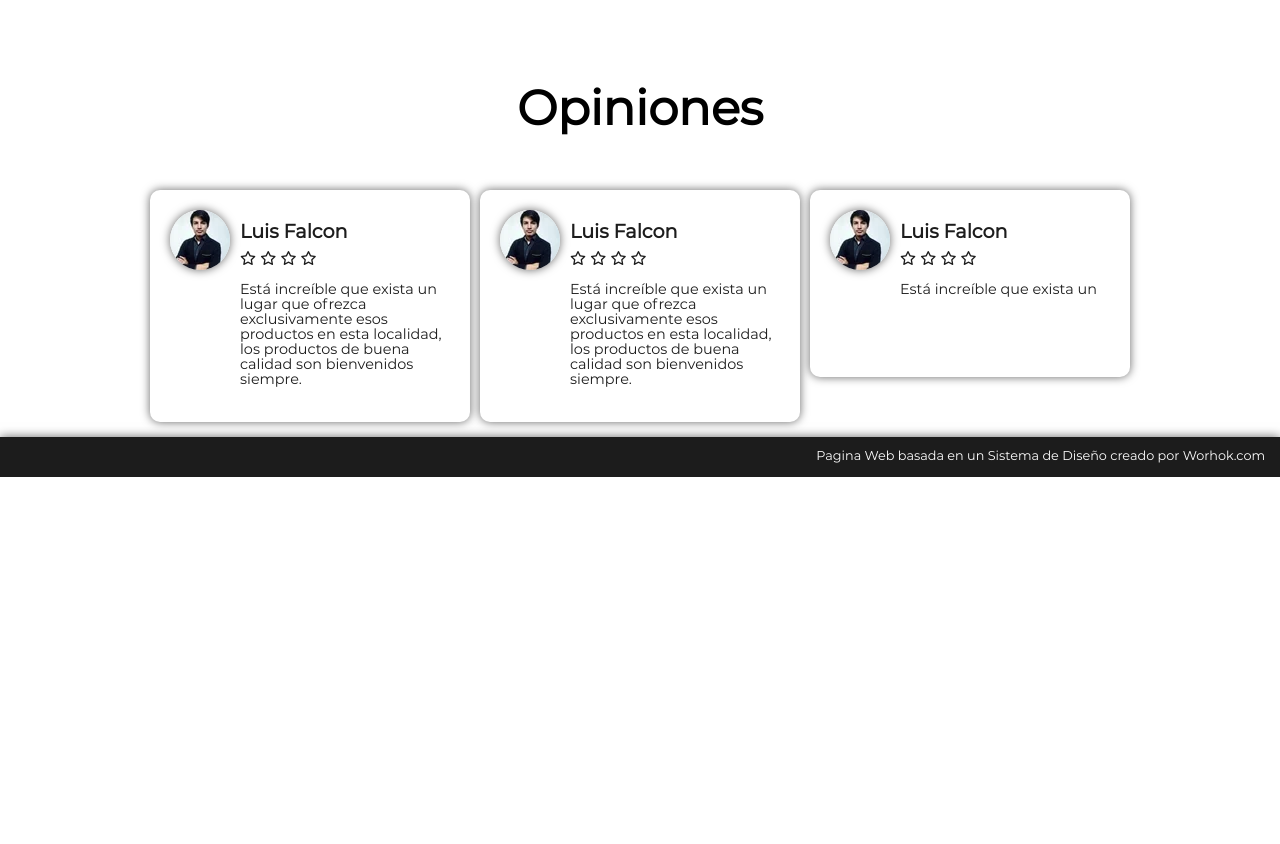
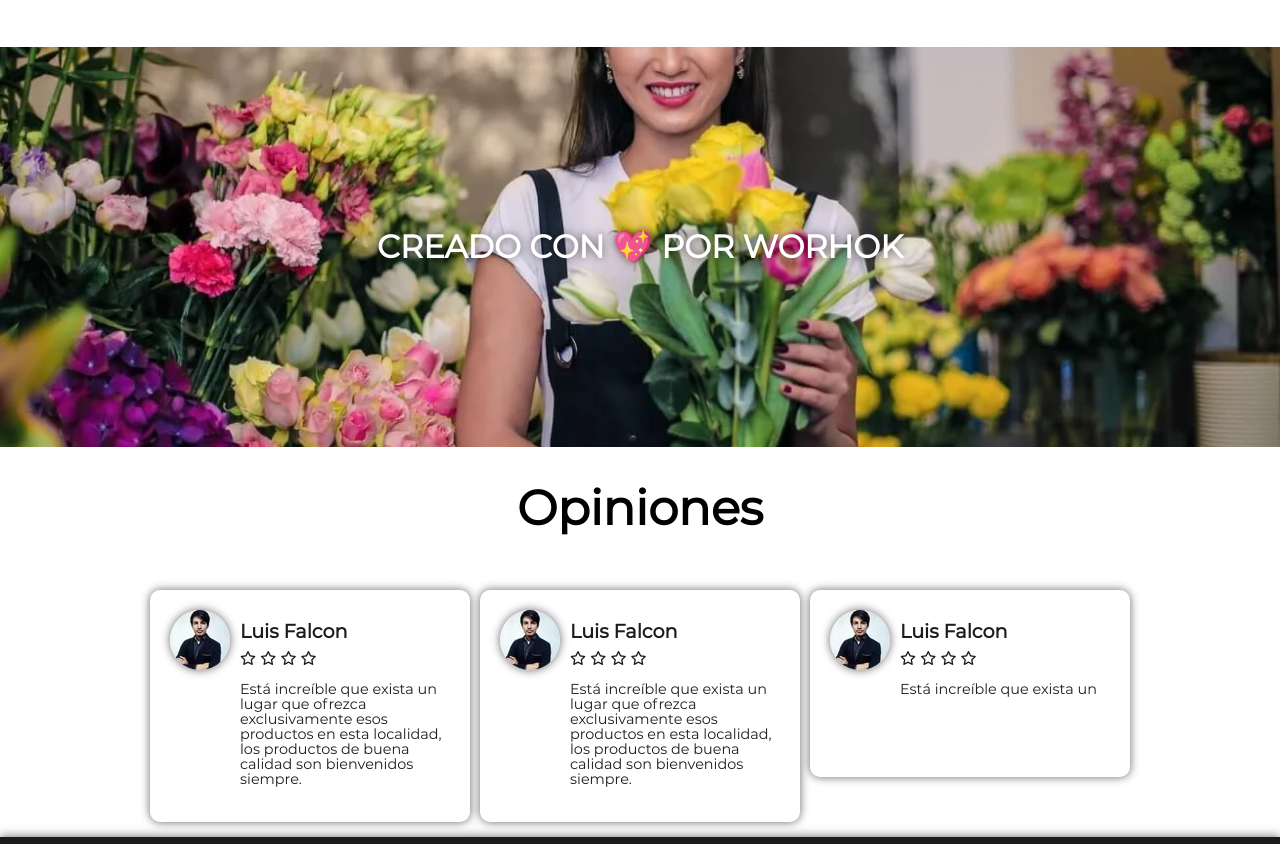
Before and after one commit to LuisDark123/Worhok-Design-System, a plain HTML site: page index.html in a window 1280 px wide. Shown: the part 5537-6381 px from the top of the page. Before the commit the page ends 6014 px from the top, so only its background shows below. Drawn offline with Linux system fonts and the light colour scheme; files whose address does not match are found by name.

Commit message:
Version 0.4.5.8 - Elementos / Layout Content Full / Layout Full 01 - Updated

```diff
--- a/css/style.css
+++ b/css/style.css
@@ -2702,6 +2702,45 @@ header nav ul li a {
   margin: 8px 0;
 }
 
+.layout-content-full-01 {
+  width: 100%;
+  height: 400px;
+  display: -webkit-box;
+  display: -ms-flexbox;
+  display: flex;
+  -webkit-box-pack: center;
+  -ms-flex-pack: center;
+  justify-content: center;
+  -webkit-box-align: center;
+  -ms-flex-align: center;
+  align-items: center;
+  background-attachment: fixed;
+  background-repeat: none;
+  background-position: center;
+  background-size: cover;
+}
+
+@media (max-width: 750px) {
+  .layout-content-full-01 {
+    height: 300px;
+  }
+}
+
+.layout-content-full-01 p {
+  text-shadow: 0 0 10px rgba(0, 0, 0, 0.6);
+  text-align: center;
+  text-transform: uppercase;
+  font-weight: bolder;
+  color: white;
+  font-size: 2rem;
+}
+
+@media (max-width: 750px) {
+  .layout-content-full-01 p {
+    font-size: 1.5rem;
+  }
+}
+
 .testimonials {
   padding: 10px;
   display: -webkit-box;
@@ -3073,3 +3112,7 @@ main div {
 #card_008 {
   background-image: url(../images/amazing/hero_main_wallpaper.webp);
 }
+
+#layout-content-full-01 {
+  background-image: url(../images/amazing/hero_main_wallpaper.webp);
+}
--- a/index.html
+++ b/index.html
@@ -259,6 +259,12 @@
 		</div>
 	</div>
 </section>
+
+<section>
+	<div class="layout-content-full-01" id="layout-content-full-01">
+		<p>Creado con 💖 por Worhok</p>
+	</div>
+</section>
 <!-- End Content -->
 
 <!-- Testimonials -->
--- a/sass/_backgrounds-user.scss
+++ b/sass/_backgrounds-user.scss
@@ -31,3 +31,7 @@
 #card_008{
 	background-image: url(../images/amazing/hero_main_wallpaper.webp);
 }
+
+#layout-content-full-01{
+	background-image: url(../images/amazing/hero_main_wallpaper.webp);
+}
--- /dev/null
+++ b/sass/_layout-content-full-01.scss
@@ -0,0 +1,27 @@
+// Layout content full 01
+
+.layout-content-full-01{
+	width: 100%;
+	height: 400px;
+	display: flex;
+	justify-content: center;
+	align-items: center;
+	background-attachment: fixed;
+	background-repeat: none;
+	background-position: center;
+	background-size: cover;
+	@media #{$m} {
+		height: 300px;
+	}
+	& p{
+		@include textShadow;
+		text-align: center;
+		text-transform: uppercase;
+		font-weight: bolder;
+		color: white;
+		font-size: 2rem;
+		@media #{$m} {
+		    font-size: 1.5rem;
+	    }
+	}
+}
--- a/sass/main.scss
+++ b/sass/main.scss
@@ -48,6 +48,7 @@ a:any-link{
 @import '_layout-content-05.scss';
 @import '_layout-content-06.scss';
 @import '_layout-content-07.scss';
+@import '_layout-content-full-01.scss';
 @import '_testimonials-01.scss';
 @import '_hero.scss';
 @import '_cards.scss';
```
Also changed, not shown: css/style-min.css, 1 other file.
